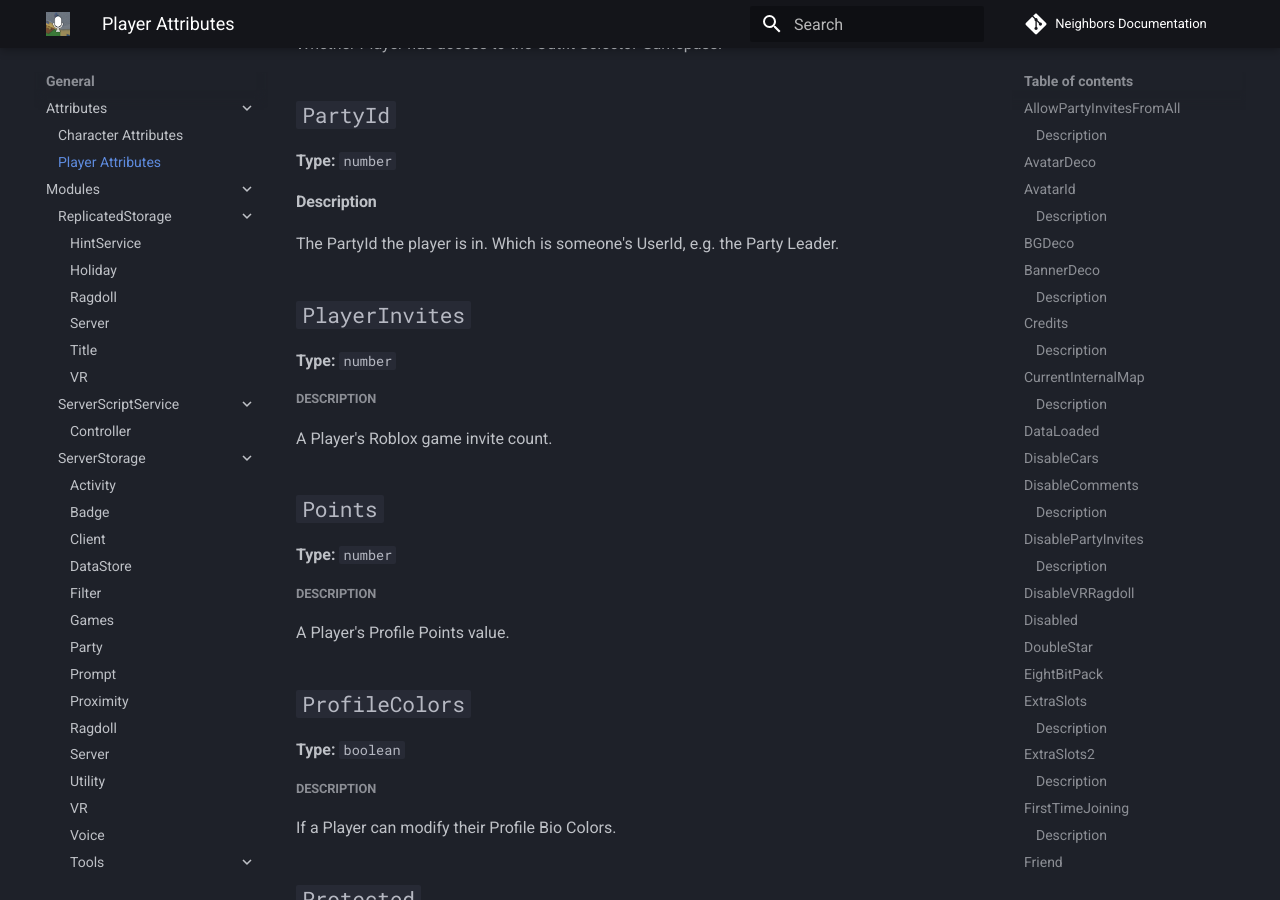
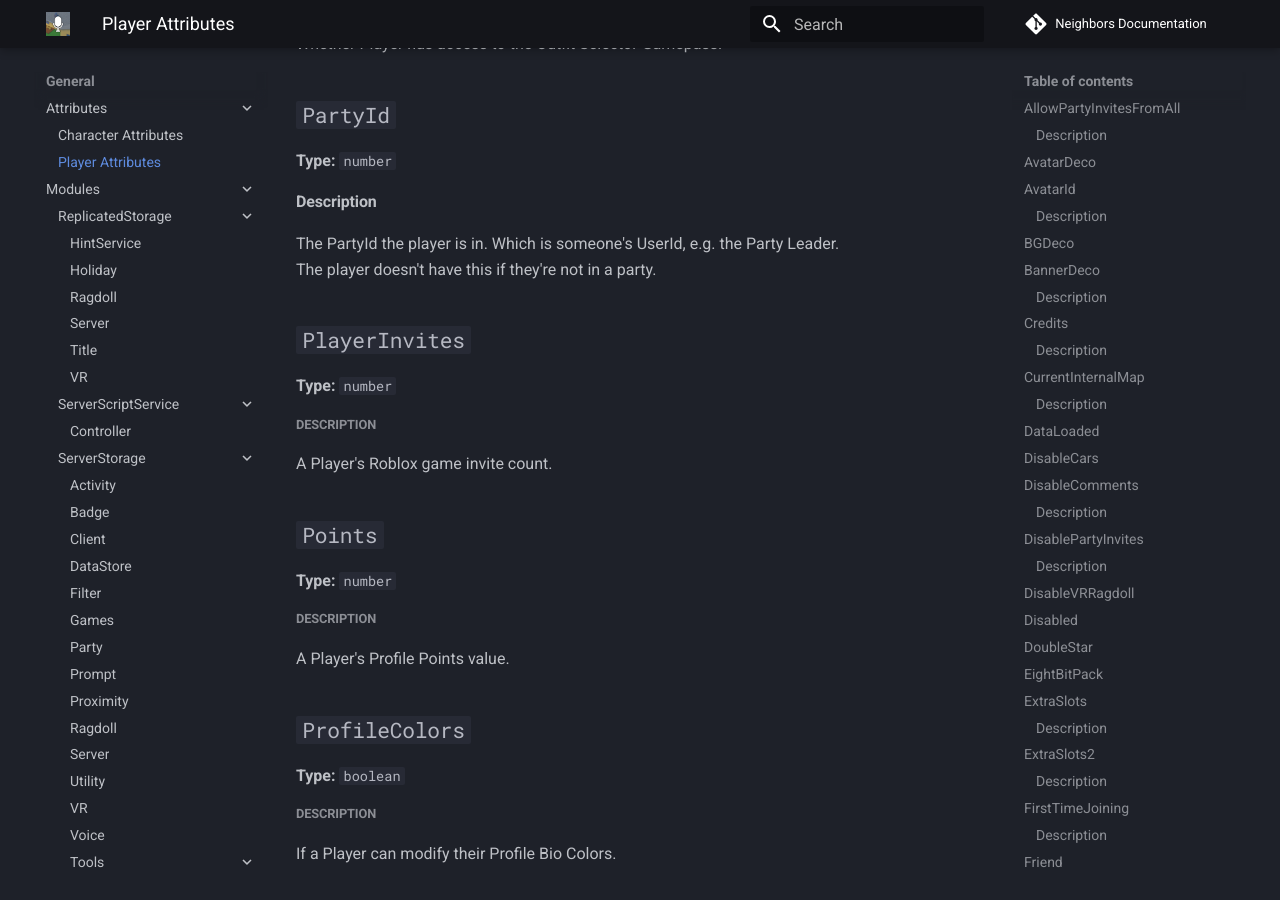
Before and after one commit to TheBoogle/neighbors-documentation, an MkDocs documentation site: the page built from docs/General/Attributes/Player_Attributes.md, in a window 1280 px wide and 900 px high, scrolled down 8248 px. Built offline with MkDocs 1.6.1 and Material for MkDocs 9.7.7, drawn with Linux system fonts in a browser that asks for light colours; comment, search, counter and statistics services are not loaded.

Commit message:
Update Player_Attributes.md

```diff
--- a/docs/General/Attributes/Player_Attributes.md
+++ b/docs/General/Attributes/Player_Attributes.md
@@ -268,7 +268,8 @@ Whether Player has access to the Outfit Selector Gamepass.
 ## `PartyId`
 **Type:** `number`
 #### Description
-The PartyId the player is in. Which is someone's UserId, e.g. the Party Leader.
+The PartyId the player is in. Which is someone's UserId, e.g. the Party Leader.<br>
+The player doesn't have this if they're not in a party.
 
 ## `PlayerInvites`
 **Type:** `number`
```
